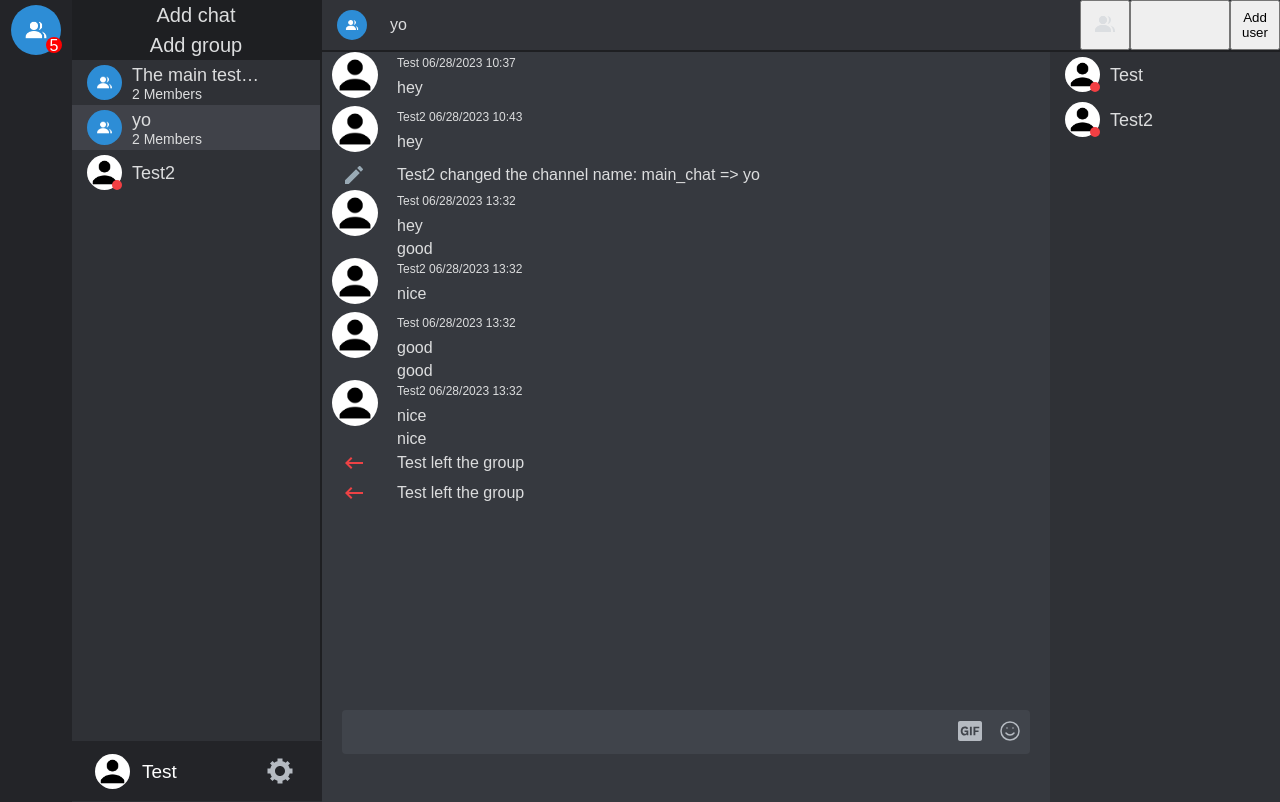
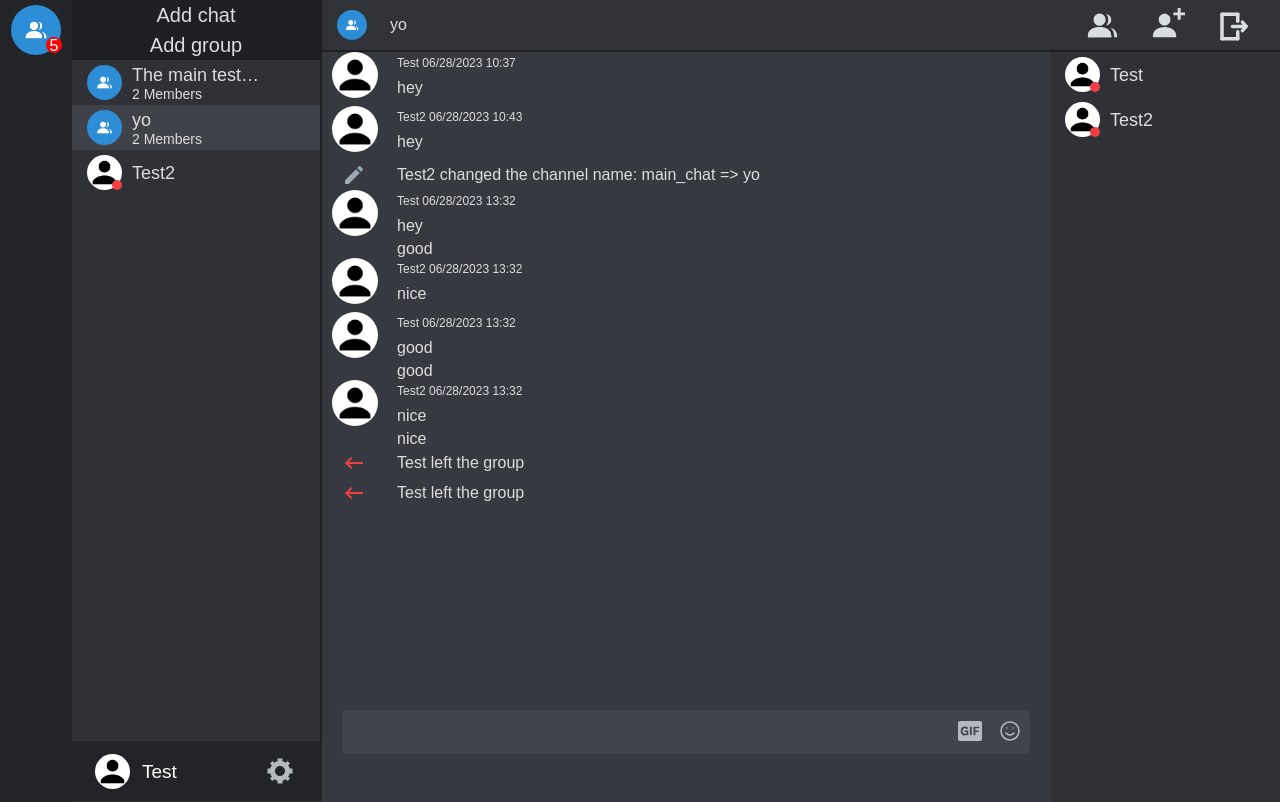
Before and after one commit to matumarucsa0/one-chat, a Flask app: page /room/0 in a window 1280 px wide. Run offline with Flask 3, Linux system fonts and the light colour scheme; a user stored in the database is signed in; data comes from the database, SQL or seed files in the repository; both versions use the stored data as it was after the commit; some libraries are stand-ins or nearby versions.

Commit message:
design improvement of the chat buttons, fixed emote only

```diff
--- a/app.py
+++ b/app.py
@@ -115,6 +115,7 @@ def get_emote_data_message(message: str):
     #if emote in message set only emotes to true
     only_emotes = bool(len(stamps))
 
+
     #take out the emotes based on the index stamps
     """
     loops from the back and adds the text and than the emote
@@ -139,6 +140,10 @@ def get_emote_data_message(message: str):
 
     if len(message) > 0:
         message_list.append(message)
+        for letter in message:
+            if letter != " " and letter != "":
+                only_emotes = False
+                break
 
     message_list.reverse()
 
@@ -255,7 +260,7 @@ def add_user_group():
     conn.execute(f"INSERT INTO chat_room (id, users, name, img, type) VALUES ({data['room']}, {int(data['user_id'])}, '{name}', '{img}', 'group')")
     conn.commit()
 
-    conn.execute(f"INSERT INTO unread_messages (user_id, room, amount) VALUES ({data['room']}, {int(data['user_id'])}, 0)")
+    conn.execute(f"INSERT INTO unread_messages (user_id, room, amount) VALUES ({int(data['user_id'])}, {data['room']}, 0)")
     conn.commit()
 
     message = f"{data['username']} joined the group"
--- a/static/index.css
+++ b/static/index.css
@@ -52,11 +52,24 @@ body{
     background-color: rgb(49,51,56);
     border-bottom: 2px solid rgb(30,31,34);
     display: grid;
-    grid-template-columns: 50px auto 50px 100px 50px;
+    grid-template-columns: 50px auto 65px 65px 65px;
+}
+
+.button-container{
+    height: 35px;
+    width: 35px;
+}
+
+.button-container > div{
+    height: inherit !important;
+    width: inherit !important;
+    margin-top: 7.5px;
+
 }
 
 .top-nav-bar div{
     display: inline-block;
+
 }
 
 .top-nav-bar div img{
--- a/templates/index.html
+++ b/templates/index.html
@@ -112,9 +112,17 @@
                                     <div>
                                         <p contenteditable class="current-goup-name">{{room_name[1]}}</p>
                                     </div>
-                                    <button onclick="side_users()"><svg x="0" y="0" class="icon-2xnN2Y" aria-hidden="true" role="img" width="24" height="24" viewBox="0 0 24 24"><path fill="currentColor" fill-rule="evenodd" clip-rule="evenodd" d="M14 8.00598C14 10.211 12.206 12.006 10 12.006C7.795 12.006 6 10.211 6 8.00598C6 5.80098 7.794 4.00598 10 4.00598C12.206 4.00598 14 5.80098 14 8.00598ZM2 19.006C2 15.473 5.29 13.006 10 13.006C14.711 13.006 18 15.473 18 19.006V20.006H2V19.006Z"></path><path fill="currentColor" fill-rule="evenodd" clip-rule="evenodd" d="M14 8.00598C14 10.211 12.206 12.006 10 12.006C7.795 12.006 6 10.211 6 8.00598C6 5.80098 7.794 4.00598 10 4.00598C12.206 4.00598 14 5.80098 14 8.00598ZM2 19.006C2 15.473 5.29 13.006 10 13.006C14.711 13.006 18 15.473 18 19.006V20.006H2V19.006Z"></path><path fill="currentColor" d="M20.0001 20.006H22.0001V19.006C22.0001 16.4433 20.2697 14.4415 17.5213 13.5352C19.0621 14.9127 20.0001 16.8059 20.0001 19.006V20.006Z"></path><path fill="currentColor" d="M14.8834 11.9077C16.6657 11.5044 18.0001 9.9077 18.0001 8.00598C18.0001 5.96916 16.4693 4.28218 14.4971 4.0367C15.4322 5.09511 16.0001 6.48524 16.0001 8.00598C16.0001 9.44888 15.4889 10.7742 14.6378 11.8102C14.7203 11.8418 14.8022 11.8743 14.8834 11.9077Z"></path></svg></button>
-                                    <button class="leave-group" onclick="leave_group('{{user_id}}', 'left', '{{room}}')"></button>
-                                    <button onclick="add_user_to_group()">Add user</button>
+                                    <div class="button-container">
+                                        <div onclick="side_users()"><svg x="0" y="0" class="icon-2xnN2Y" aria-hidden="true" role="img" width="35px" height="35px" viewBox="0 0 24 24"><path fill="currentColor" fill-rule="evenodd" clip-rule="evenodd" d="M14 8.00598C14 10.211 12.206 12.006 10 12.006C7.795 12.006 6 10.211 6 8.00598C6 5.80098 7.794 4.00598 10 4.00598C12.206 4.00598 14 5.80098 14 8.00598ZM2 19.006C2 15.473 5.29 13.006 10 13.006C14.711 13.006 18 15.473 18 19.006V20.006H2V19.006Z"></path><path fill="currentColor" fill-rule="evenodd" clip-rule="evenodd" d="M14 8.00598C14 10.211 12.206 12.006 10 12.006C7.795 12.006 6 10.211 6 8.00598C6 5.80098 7.794 4.00598 10 4.00598C12.206 4.00598 14 5.80098 14 8.00598ZM2 19.006C2 15.473 5.29 13.006 10 13.006C14.711 13.006 18 15.473 18 19.006V20.006H2V19.006Z"></path><path fill="currentColor" d="M20.0001 20.006H22.0001V19.006C22.0001 16.4433 20.2697 14.4415 17.5213 13.5352C19.0621 14.9127 20.0001 16.8059 20.0001 19.006V20.006Z"></path><path fill="currentColor" d="M14.8834 11.9077C16.6657 11.5044 18.0001 9.9077 18.0001 8.00598C18.0001 5.96916 16.4693 4.28218 14.4971 4.0367C15.4322 5.09511 16.0001 6.48524 16.0001 8.00598C16.0001 9.44888 15.4889 10.7742 14.6378 11.8102C14.7203 11.8418 14.8022 11.8743 14.8834 11.9077Z"></path></svg></div>
+                                    </div>
+                                    <div class="button-container">
+                                        <div onclick="add_user_to_group()">
+                                            <svg x="0" y="0" class="icon-2xnN2Y" aria-hidden="true" role="img" width="35px" height="35px" viewBox="0 0 24 24"><path fill="currentColor" fill-rule="evenodd" clip-rule="evenodd" d="M21 3H24V5H21V8H19V5H16V3H19V0H21V3ZM10 12C12.205 12 14 10.205 14 8C14 5.795 12.205 4 10 4C7.795 4 6 5.795 6 8C6 10.205 7.795 12 10 12ZM10 13C5.289 13 2 15.467 2 19V20H18V19C18 15.467 14.711 13 10 13Z"></path></svg>
+                                        </div>
+                                    </div>
+                                    <div class="button-container">
+                                        <div class="leave-group" onclick="leave_group('{{user_id}}', 'left', '{{room}}')"><svg xmlns="http://www.w3.org/2000/svg" width="35px" height="35px" viewBox="0 0 20 20" fill="none"><path fill-rule="evenodd" clip-rule="evenodd" d="M15.6666 8L17.75 10.5L15.6666 8Z" stroke="#DBDEE1" stroke-width="2" stroke-linecap="round" stroke-linejoin="round"/><path fill-rule="evenodd" clip-rule="evenodd" d="M15.6666 13L17.75 10.5L15.6666 13Z" stroke="#DBDEE1" stroke-width="2" stroke-linecap="round" stroke-linejoin="round"/><path d="M16.5 10.5L10 10.5" stroke="#DBDEE1" stroke-width="2" stroke-linecap="round"/><line x1="4" y1="3.5" x2="13" y2="3.5" stroke="#DBDEE1" stroke-width="2" stroke-linecap="round"/><line x1="4" y1="17.5" x2="13" y2="17.5" stroke="#DBDEE1" stroke-width="2" stroke-linecap="round"/><path d="M13 3.5V7.5" stroke="#DBDEE1" stroke-width="2" stroke-linecap="round"/><path d="M13 13.5V17.5" stroke="#DBDEE1" stroke-width="2" stroke-linecap="round"/><path d="M4 3.5L4 17.5" stroke="#DBDEE1" stroke-width="2" stroke-linecap="round"/></svg></div>
+                                    </div>
 
                                 {% else %}
                                     <div>
```
Also changed, not shown: data.db.
